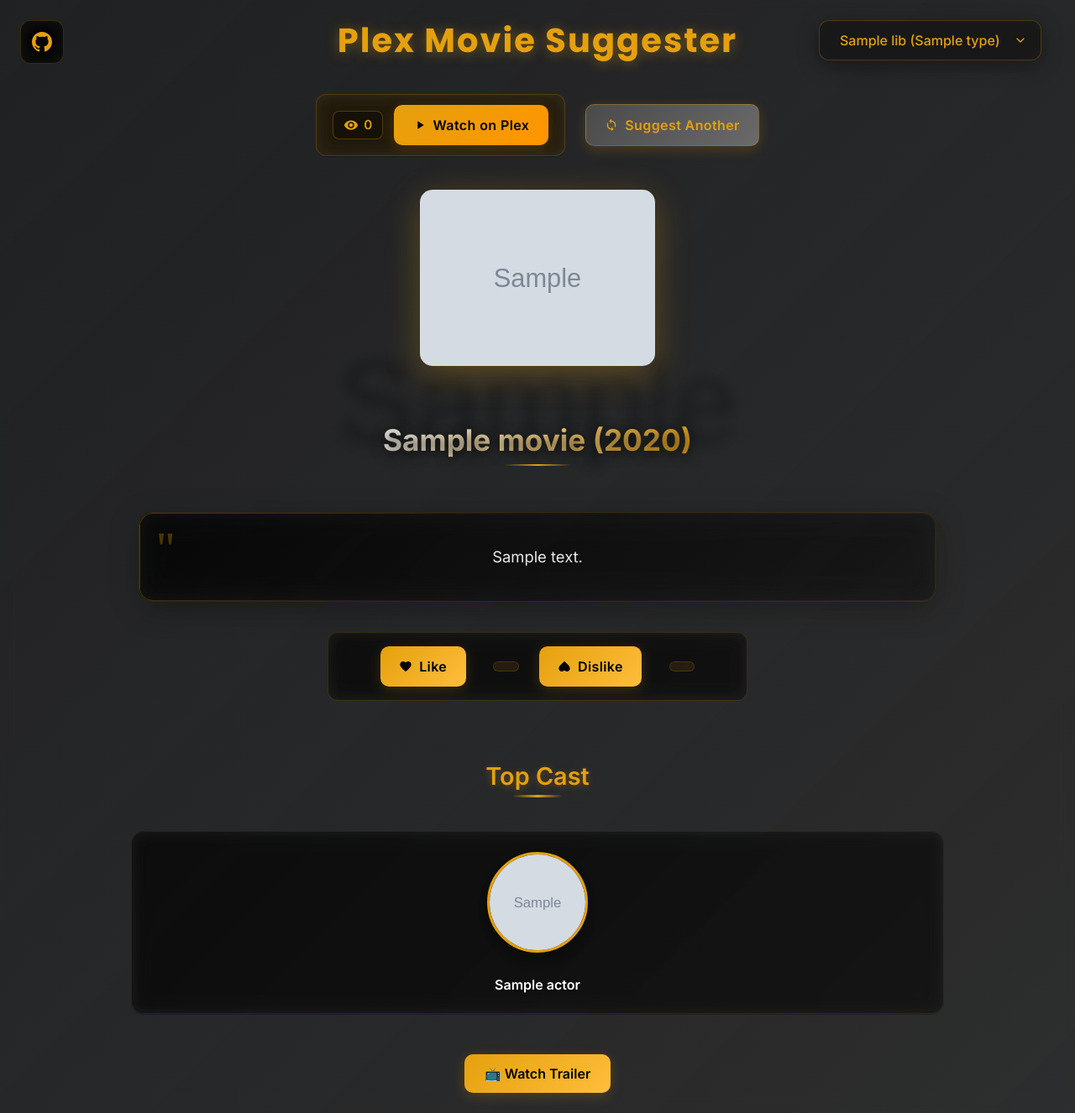
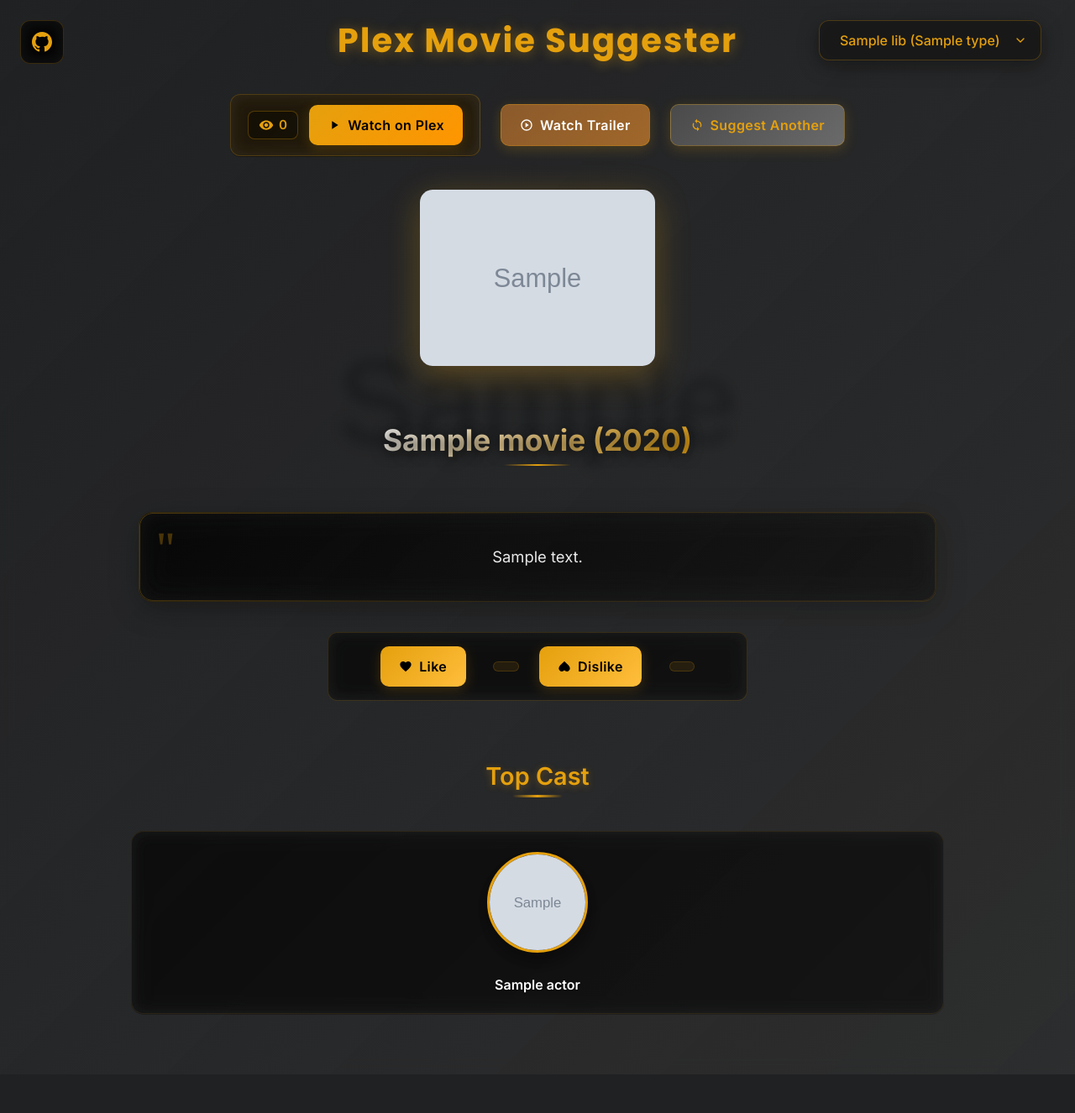
Before and after one commit to TheInfamousToTo/plex-suggester, a Flask app: template templates/index.html in a window 1280 px wide. Shown: the whole page at 84% size. After the commit the page ends 1280 px from the top, so only its background shows below. Run offline with Flask 3, Linux system fonts and the light colour scheme; the template is opened without the code that fills it: most values are stand-ins (such as "Sample title", 1, 10 or a date in 2020); grey boxes marked "Sample" are stand-in pictures; some libraries are stand-ins or nearby versions.

Commit message:
v1.4.1 - Enhanced button layout and consistent Plex theming for trailer button

```diff
--- a/app.py
+++ b/app.py
@@ -2,6 +2,7 @@
 import random
 import re
 import requests
+import urllib.parse
 from flask import Flask, render_template, request, send_file
 from plexapi.server import PlexServer
 import wikipediaapi
@@ -149,7 +150,13 @@
             })
         item.cast = cast
 
-        # Trailer URL (if available)
+        # External Trailer URL (YouTube/TMDB)
+        try:
+            item.external_trailer_url = get_external_trailer_url(item.title, getattr(item, 'year', None))
+        except Exception:
+            item.external_trailer_url = None
+
+        # Plex Trailer URL (if available) - keeping for compatibility
         try:
             trailer = next((e for e in getattr(item, "extras", lambda: [])() if 'trailer' in e.type.lower()), None)
             item.trailer_url = trailer.url if trailer else None
@@ -176,6 +183,55 @@
     except Exception as e:
         return f"❌ Error: {e}", None
 
+def get_external_trailer_url(title, year=None):
+    """
+    Try to fetch external trailer URL from YouTube or TMDB.
+    Returns trailer URL or None.
+    """
+    try:
+        # Clean title for search
+        search_title = title.replace(":", "").replace("-", " ")
+        if year:
+            search_query = f"{search_title} {year} trailer"
+        else:
+            search_query = f"{search_title} trailer"
+
+        # Try YouTube search via DuckDuckGo (simple approach)
+        query = urllib.parse.quote_plus(search_query + " site:youtube.com")
+        search_url = f"https://duckduckgo.com/html/?q={query}"
+
+        headers = {
+            "User-Agent": "Mozilla/5.0 (Windows NT 10.0; Win64; x64) AppleWebKit/537.36 (KHTML, like Gecko) Chrome/91.0.4472.124 Safari/537.36"
+        }
+
+        response = requests.get(search_url, headers=headers, timeout=5)
+        html = response.text
+
+        # Look for YouTube URLs in the response
+        youtube_pattern = r'https://www\.youtube\.com/watch\?v=([a-zA-Z0-9_-]+)'
+        matches = re.findall(youtube_pattern, html)
+
+        if matches:
+            # Return the first YouTube URL found
+            return f"https://www.youtube.com/watch?v={matches[0]}"
+
+    except Exception:
+        pass
+
+    # Fallback: try a simple YouTube search URL
+    try:
+        if year:
+            search_term = f"{title} {year} official trailer"
+        else:
+            search_term = f"{title} official trailer"
+
+        search_term = urllib.parse.quote_plus(search_term)
+        return f"https://www.youtube.com/results?search_query={search_term}"
+    except Exception:
+        pass
+
+    return None
+
 
 @app.route("/", methods=["GET"])
 def home():
--- a/templates/index.html
+++ b/templates/index.html
@@ -329,28 +329,22 @@
       line-height: 1.3;
     }
 
-    .trailer {
-      margin-top: 2.5em;
+    .trailer-container {
+      display: flex;
+      align-items: center;
     }
 
-    .trailer a {
-      background: linear-gradient(135deg, #e5a00d 0%, #ffbe3c 100%);
-      color: #000;
-      padding: 0.8em 1.5em;
-      border-radius: 10px;
-      text-decoration: none;
-      font-weight: 600;
-      display: inline-flex;
-      align-items: center;
-      gap: 0.5em;
-      transition: all 0.3s ease;
-      box-shadow: 0 4px 15px rgba(229, 160, 13, 0.2);
+    .trailer-btn {
+      background: linear-gradient(135deg, #8b5a2b 0%, #a0672a 100%);
+      color: #fff;
+      border: 1px solid rgba(229, 160, 13, 0.3);
     }
 
-    .trailer a:hover {
-      background: linear-gradient(135deg, #ffbe3c 0%, #ffd700 100%);
-      transform: translateY(-2px);
-      box-shadow: 0 6px 20px rgba(229, 160, 13, 0.3);
+    .trailer-btn:hover {
+      background: linear-gradient(135deg, #a0672a 0%, #b5742d 100%);
+      border-color: rgba(229, 160, 13, 0.5);
+      transform: translateY(-3px);
+      box-shadow: 0 8px 25px rgba(229, 160, 13, 0.2);
     }
 
     .header-bar {
@@ -707,6 +701,17 @@
       </div>
       {% endif %}
 
+      {% if movie and movie.external_trailer_url %}
+      <div class="trailer-container">
+        <a href="{{ movie.external_trailer_url }}" target="_blank" class="btn trailer-btn">
+          <svg width="16" height="16" viewBox="0 0 24 24" fill="currentColor">
+            <path d="M10 8v8l6-4-6-4zm2-6C6.48 2 2 6.48 2 12s4.48 10 10 10 10-4.48 10-10S17.52 2 12 2zm0 18c-4.41 0-8-3.59-8-8s3.59-8 8-8 8 3.59 8 8-3.59 8-8 8z"/>
+          </svg>
+          Watch Trailer
+        </a>
+      </div>
+      {% endif %}
+
       <div class="suggest-another-container">
         <form method="get" action="/" style="display:inline;">
           <input type="hidden" name="library" value="{{ selected_library }}">
@@ -826,12 +831,6 @@
       </div>
       {% endif %}
 
-      {% if movie.trailer_url %}
-      <div class="trailer">
-        <a href="{{ movie.trailer_url }}" target="_blank">📺 Watch Trailer</a>
-      </div>
-      {% endif %}
-
     {% else %}
       <p>No movie found.</p>
     {% endif %}
```
Also changed, not shown: README.md, 1 other file.
